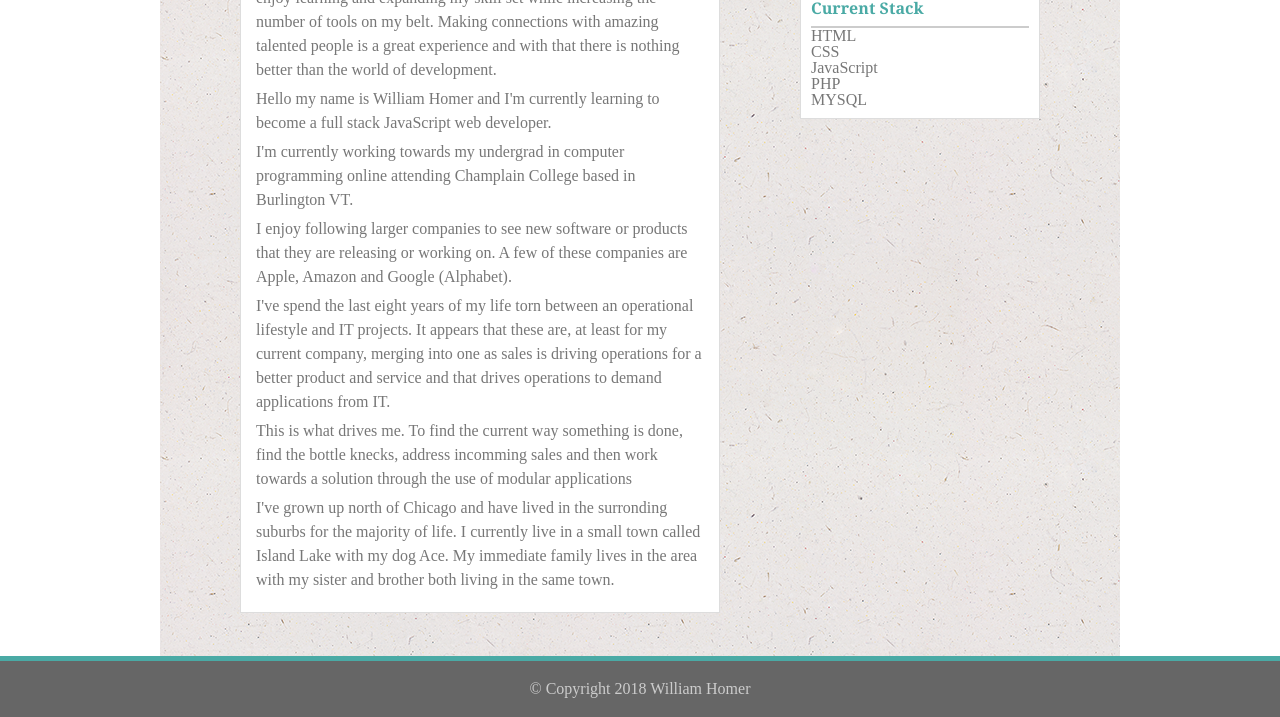
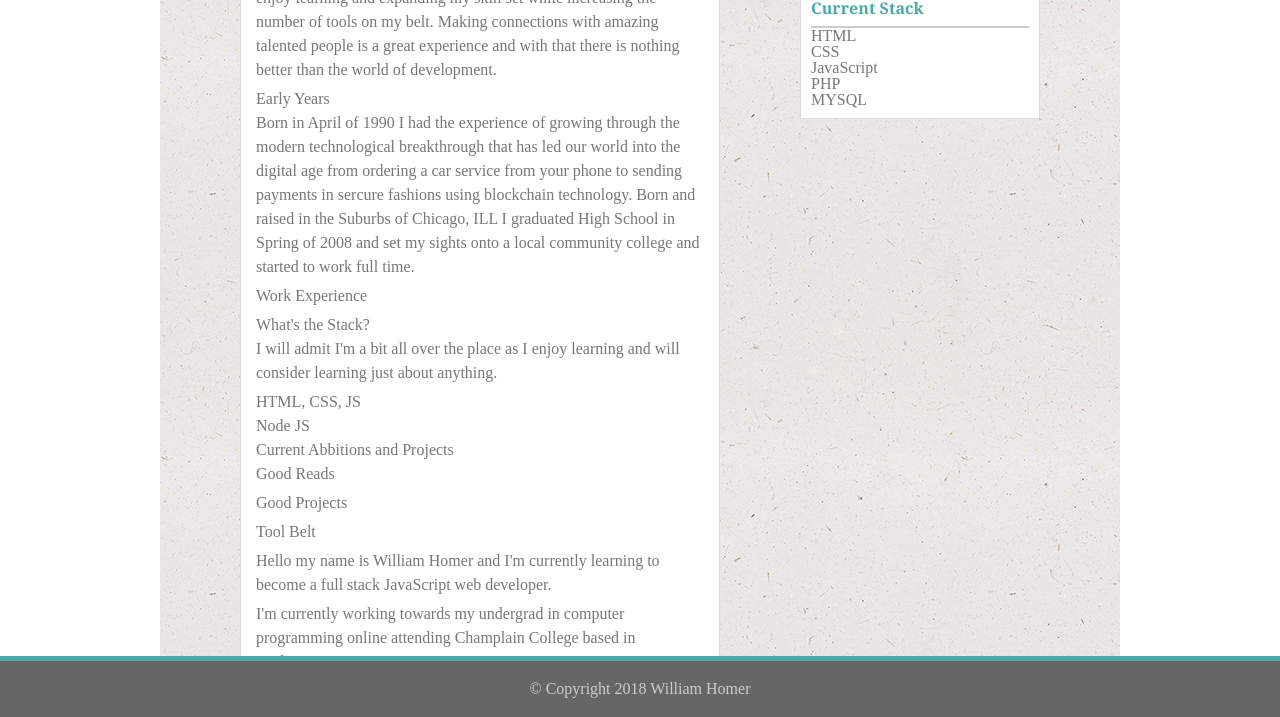
Before and after one commit to WHomer/Responsive-Portfolio, a plain HTML site: page index.html in a window 1280 px wide. Shown: the part 210-927 px from the top of the page. Drawn offline with Linux system fonts and the light colour scheme.

Commit message:
updating paragraphs

```diff
--- a/index.html
+++ b/index.html
@@ -35,6 +35,28 @@
 				</div>
 				<div class="line-height">
 					<p>Hello my name is William Homer and my passion is creating useful things.  I enjoy learning and expanding my skill set while increasing the number of tools on my belt. Making connections with amazing talented people is a great experience and with that there is nothing better than the world of development.</p>
+					<div>
+						<h2>Early Years</h2>
+						<p>Born in April of 1990 I had the experience of growing through the modern technological breakthrough that has led our world into the digital age from ordering a car service from your phone to sending payments in sercure fashions using blockchain technology. Born and raised in the Suburbs of Chicago, ILL I graduated High School in Spring of 2008 and set my sights onto a local community college and started to work full time.</p>
+					</div>
+					<div>
+						<h2>Work Experience</h2>
+						<p></p>
+					</div>
+					<div>
+						<h2>What's the Stack?</h2>
+						<p>I will admit I'm a bit all over the place as I enjoy learning and will consider learning just about anything.</p>
+						<ul>
+							<li>HTML, CSS, JS</li>
+							<li>Node JS</li>
+						</ul>
+					<div>
+						<h2>Current Abbitions and Projects</h2>
+						<p>Good Reads</p>
+						<p>Good Projects</p>
+						<p>Tool Belt</p>
+					</div>
+					</div>
 					<p>Hello my name is William Homer and I'm currently learning to become a full stack JavaScript web developer.</p>
 					<p>I'm currently working towards my undergrad in computer programming online attending Champlain College based in Burlington VT.</p>
 					<p>I enjoy following larger companies to see new software or products that they are releasing or working on.  A few of these companies are Apple, Amazon and Google (Alphabet).</p>
```
